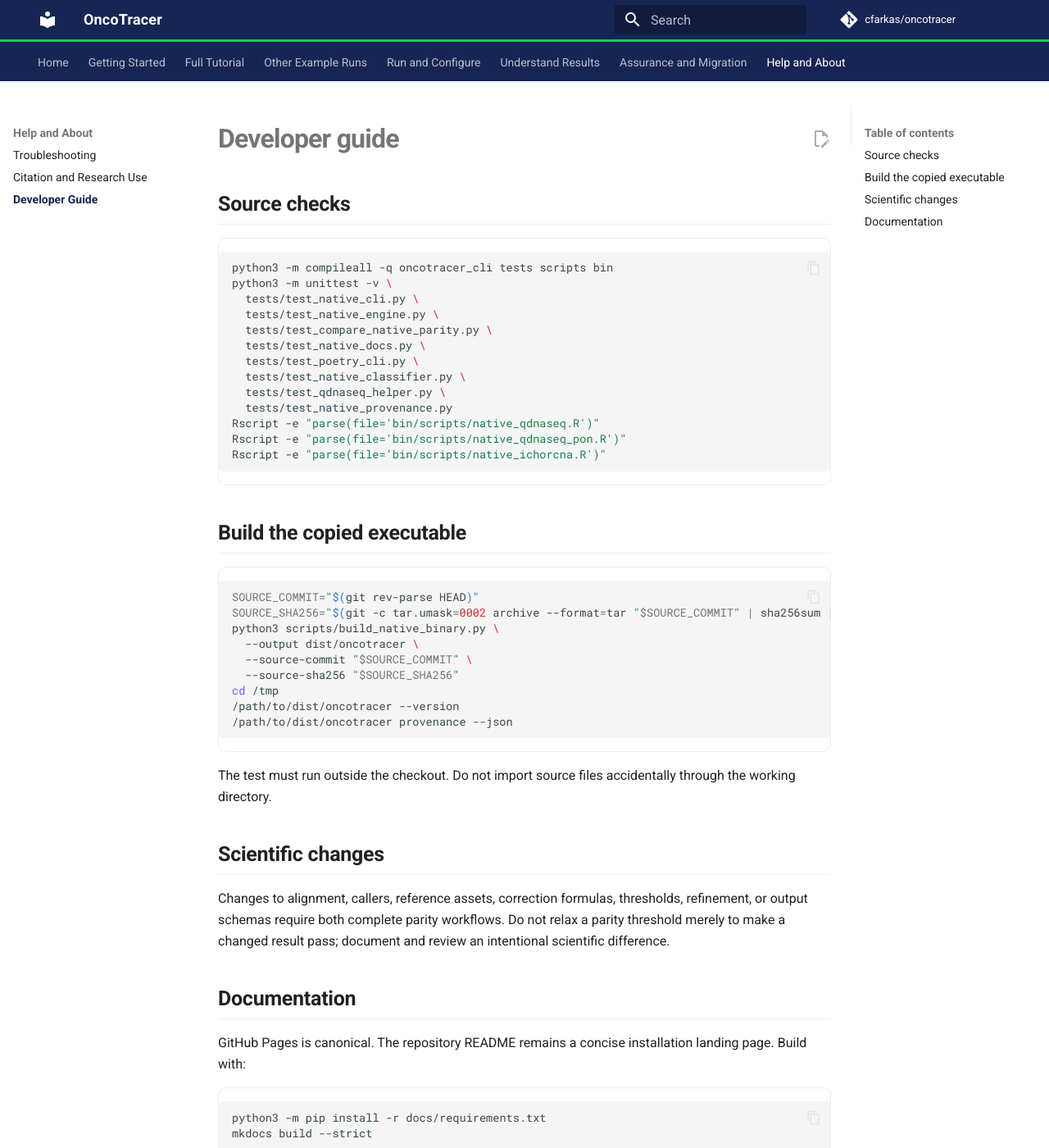
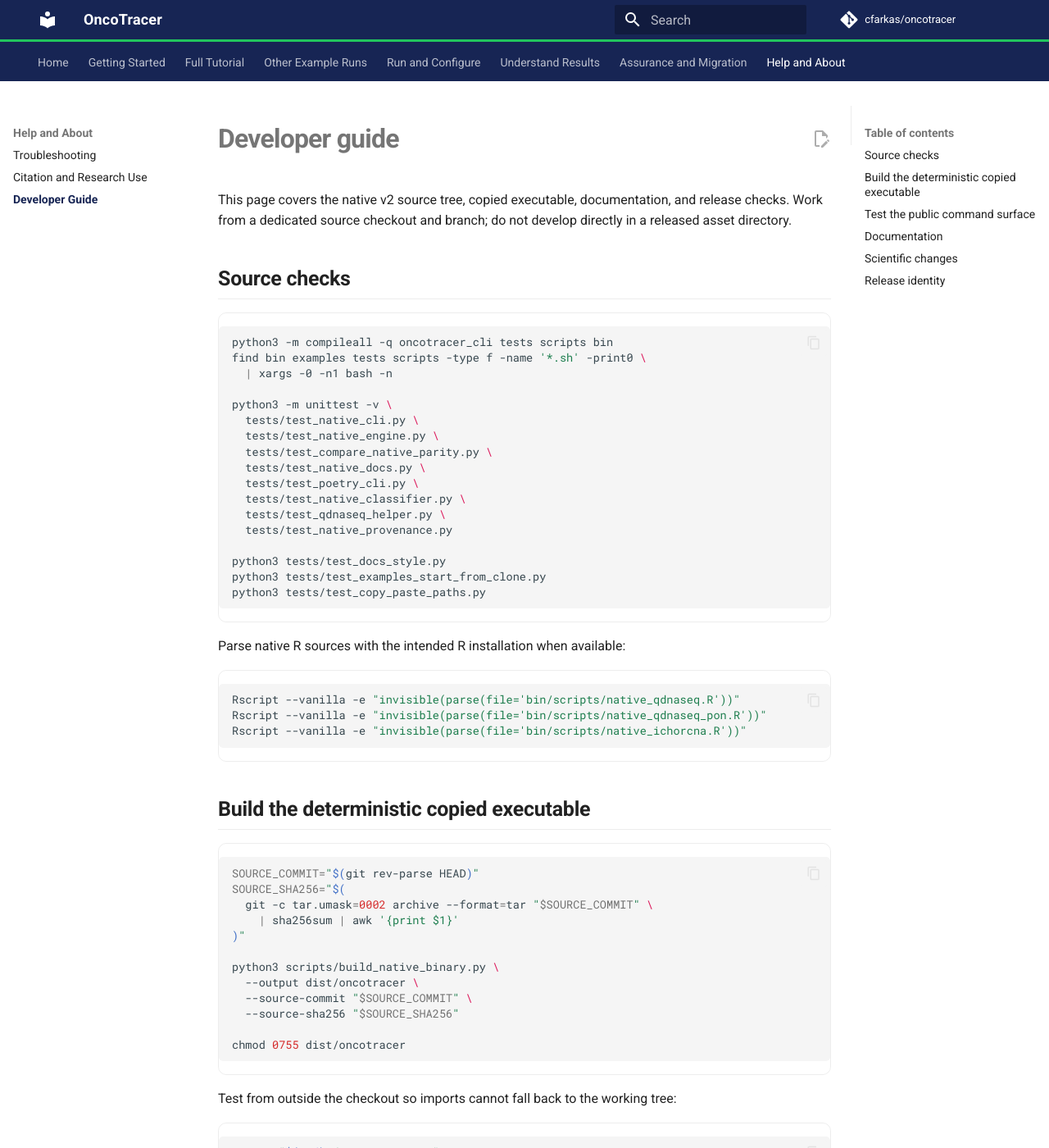
Before and after one commit to cfarkas/oncotracer, an MkDocs documentation site: the page built from docs/developer_guide.md, in a window 1280 px wide and 1400 px high. Shown: the whole window at 82% size. Built offline with MkDocs 1.6.1 and Material for MkDocs 9.7.7, drawn with Linux system fonts in a browser that asks for light colours; comment, search, counter and statistics services are not loaded; some of the changed text lies outside the part shown.

Commit message:
docs(v2): update developer checks for the complete native site

````diff
--- a/docs/developer_guide.md
+++ b/docs/developer_guide.md
@@ -1,9 +1,14 @@
 # Developer guide
+
+This page covers the native v2 source tree, copied executable, documentation, and release checks. Work from a dedicated source checkout and branch; do not develop directly in a released asset directory.
 
 ## Source checks
 
 ```bash
 python3 -m compileall -q oncotracer_cli tests scripts bin
+find bin examples tests scripts -type f -name '*.sh' -print0 \
+  | xargs -0 -n1 bash -n
+
 python3 -m unittest -v \
   tests/test_native_cli.py \
   tests/test_native_engine.py \
@@ -13,36 +18,99 @@
   tests/test_native_classifier.py \
   tests/test_qdnaseq_helper.py \
   tests/test_native_provenance.py
-Rscript -e "parse(file='bin/scripts/native_qdnaseq.R')"
-Rscript -e "parse(file='bin/scripts/native_qdnaseq_pon.R')"
-Rscript -e "parse(file='bin/scripts/native_ichorcna.R')"
+
+python3 tests/test_docs_style.py
+python3 tests/test_examples_start_from_clone.py
+python3 tests/test_copy_paste_paths.py
 ```
 
-## Build the copied executable
+Parse native R sources with the intended R installation when available:
+
+```bash
+Rscript --vanilla -e "invisible(parse(file='bin/scripts/native_qdnaseq.R'))"
+Rscript --vanilla -e "invisible(parse(file='bin/scripts/native_qdnaseq_pon.R'))"
+Rscript --vanilla -e "invisible(parse(file='bin/scripts/native_ichorcna.R'))"
+```
+
+## Build the deterministic copied executable
 
 ```bash
 SOURCE_COMMIT="$(git rev-parse HEAD)"
-SOURCE_SHA256="$(git -c tar.umask=0002 archive --format=tar "$SOURCE_COMMIT" | sha256sum | awk '{print $1}')"
+SOURCE_SHA256="$(
+  git -c tar.umask=0002 archive --format=tar "$SOURCE_COMMIT" \
+    | sha256sum | awk '{print $1}'
+)"
+
 python3 scripts/build_native_binary.py \
   --output dist/oncotracer \
   --source-commit "$SOURCE_COMMIT" \
   --source-sha256 "$SOURCE_SHA256"
-cd /tmp
-/path/to/dist/oncotracer --version
-/path/to/dist/oncotracer provenance --json
+
+chmod 0755 dist/oncotracer
 ```
 
-The test must run outside the checkout. Do not import source files accidentally through the working directory.
+Test from outside the checkout so imports cannot fall back to the working tree:
 
-## Scientific changes
+```bash
+BINARY="$(pwd)/dist/oncotracer"
+TMP_DIR="$(mktemp -d)"
 
-Changes to alignment, callers, reference assets, correction formulas, thresholds, refinement, or output schemas require both complete parity workflows. Do not relax a parity threshold merely to make a changed result pass; document and review an intentional scientific difference.
+cd "$TMP_DIR"
+"$BINARY" --version
+"$BINARY" provenance --json
+"$BINARY" --help
+```
+
+The zipapp must contain native scripts, environment definitions, classifier assets, and no `.nf` workflow or `nextflow.config` payload.
+
+## Test the public command surface
+
+Preparation-only checks are useful before full scientific runs:
+
+```bash
+BINARY="$PWD/dist/oncotracer"
+
+"$BINARY" quickstart 1 \
+  --test-root "$PWD/test/developer-quickstart1" \
+  --download-only
+
+"$BINARY" quickstart 2 \
+  --test-root "$PWD/test/developer-quickstart2" \
+  --download-only
+```
+
+Then run the complete examples through the intended backend on a suitable validation host.
 
 ## Documentation
 
-GitHub Pages is canonical. The repository README remains a concise installation landing page. Build with:
+The active GitHub Pages site should retain the full tutorial breadth while every normal command uses the current `oncotracer` CLI. Build strictly:
 
 ```bash
 python3 -m pip install -r docs/requirements.txt
 mkdocs build --strict
 ```
+
+Documentation regression checks require:
+
+- release installation independent of a source checkout;
+- detailed QuickStart 1 and 2 one-command and step-by-step routes;
+- all Bash blocks to pass `bash -n`;
+- no normal user page to invoke the historical executor;
+- old configuration, input, pathology, refinement, output, and tutorial subjects to remain available through the native CLI;
+- legacy instructions to remain confined to the explicit migration/legacy pages.
+
+## Scientific changes
+
+Changes to reference assets, alignment, callers, normal correction, thresholds, refinement, event schemas, or reports require complete QuickStart 1 and QuickStart 2 parity review. Do not weaken a threshold merely to obtain a green check. Document any intentional scientific difference and update the audit schema when the output contract changes.
+
+## Release identity
+
+A stable release binds:
+
+- exact Git commit and deterministic `git archive` SHA-256;
+- copied-executable SHA-256;
+- immutable native container digest;
+- exact successful Native v2 CI, QuickStart 1 parity, and QuickStart 2 parity runs;
+- checksum-verified parity audit artifacts.
+
+The release workflow must remain fail-closed when the current `main` SHA moves or any required evidence is missing.
````
